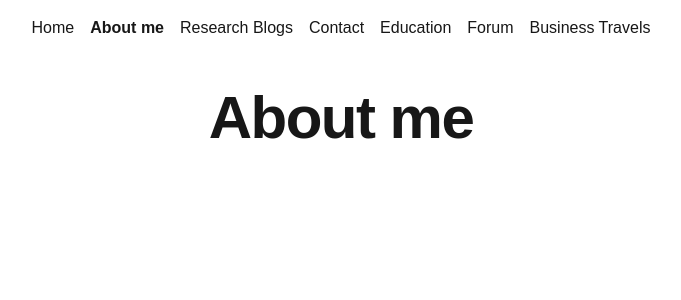
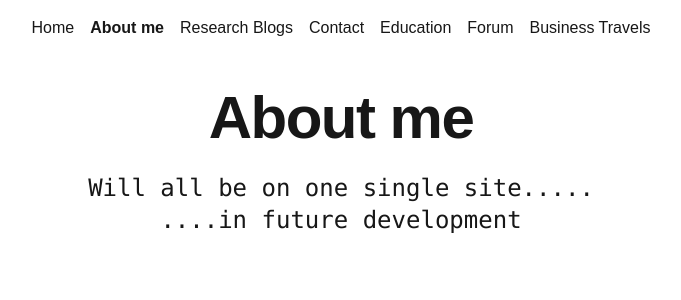
Before and after one commit to DujePerisin/hci-assignment-3, a Next.js app: page /about in a window 1280 px wide. Shown: the top 300 px of the page, without its empty margins (299-980 px from the left). Built offline with nearby package versions, Linux system fonts and the light colour scheme.

Commit message:
Writing down future development plans on each tab.

```diff
--- a/src/app/about/page.tsx
+++ b/src/app/about/page.tsx
@@ -3,6 +3,8 @@ export default function About() {
     <main className="flex min-h-screen flex-col items-center p-10">
 
       <h1 className="text-6xl font-extrabold tracking-tight">About me</h1>
+      <p className="text-2xl font-mono mt-6">Will all be on one single site.....</p>
+      <p className="text-2xl font-mono">....in future development</p>
     </main>
   )
 }
--- a/src/app/blog/page.tsx
+++ b/src/app/blog/page.tsx
@@ -3,6 +3,9 @@ export default function Blog() {
     <main className="flex min-h-screen flex-col items-center p-10">
 
       <h1 className="text-6xl font-extrabold tracking-tight">Research blogs</h1>
+      <p className="text-2xl font-mono mt-6">Considering implementing a "filter-based search" for all the blogs.....</p>
+      <p className="text-2xl font-mono">....in future development</p>
+
     </main>
   )
 }
--- a/src/app/contact/page.tsx
+++ b/src/app/contact/page.tsx
@@ -3,6 +3,8 @@ export default function Contact() {
     <main className="flex min-h-screen flex-col items-center p-10">
 
       <h1 className="text-6xl font-extrabold tracking-tight">Contact page</h1>
+      <p className="text-2xl font-mono mt-6">Will all be on one single site.....</p>
+      <p className="text-2xl font-mono">....in future development</p>
     </main>
   )
 }
--- a/src/app/travel/page.tsx
+++ b/src/app/travel/page.tsx
@@ -3,6 +3,8 @@ export default function Travel() {
     <main className="flex min-h-screen flex-col items-center p-10">
 
       <h1 className="text-6xl font-extrabold tracking-tight">Business travels</h1>
+      <p className="text-2xl font-mono mt-6">Will all be on one single site.....</p>
+      <p className="text-2xl font-mono">....in future development</p>
     </main>
   )
 }
```
Also changed, not shown: src/app/layout.tsx (line endings or trailing spaces).
